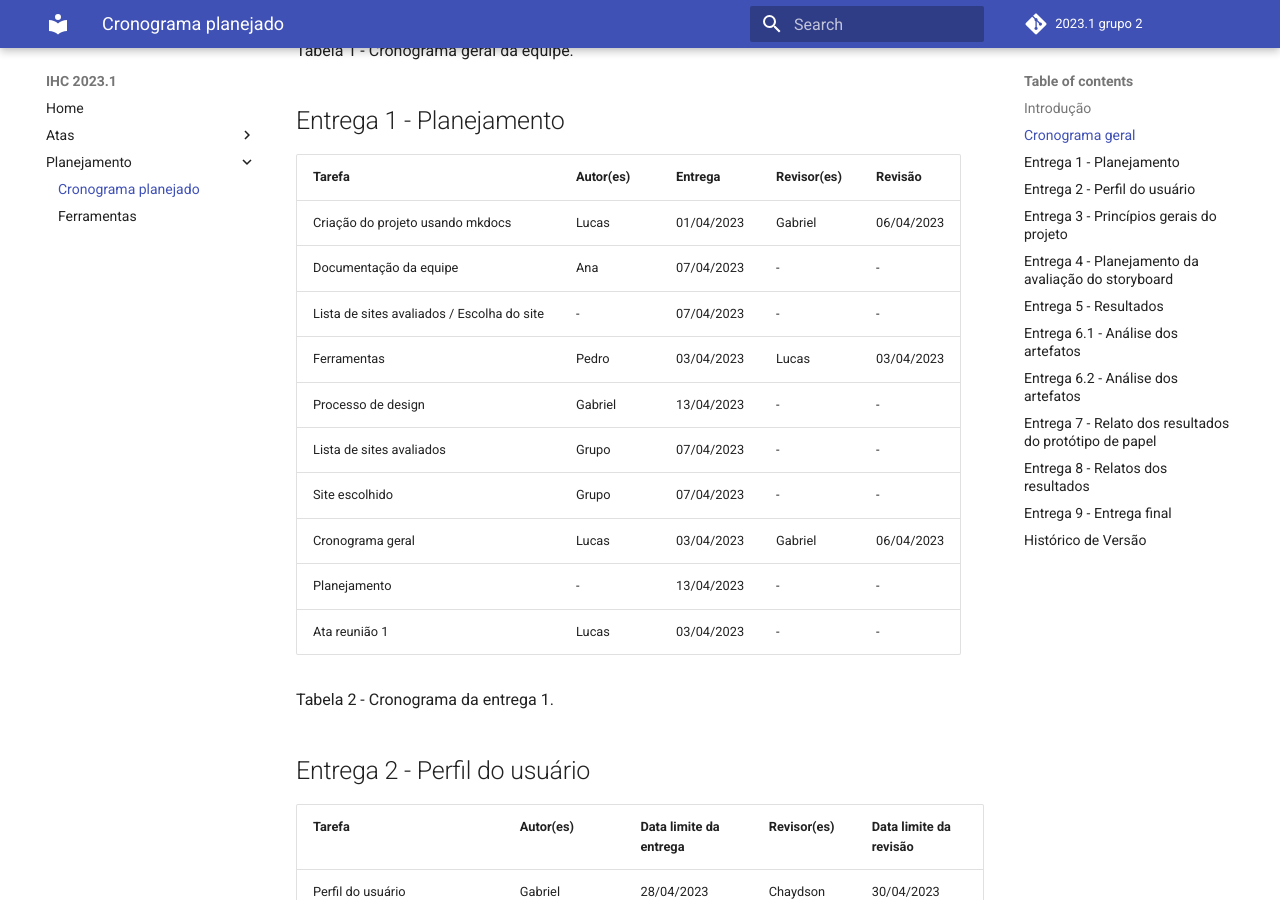
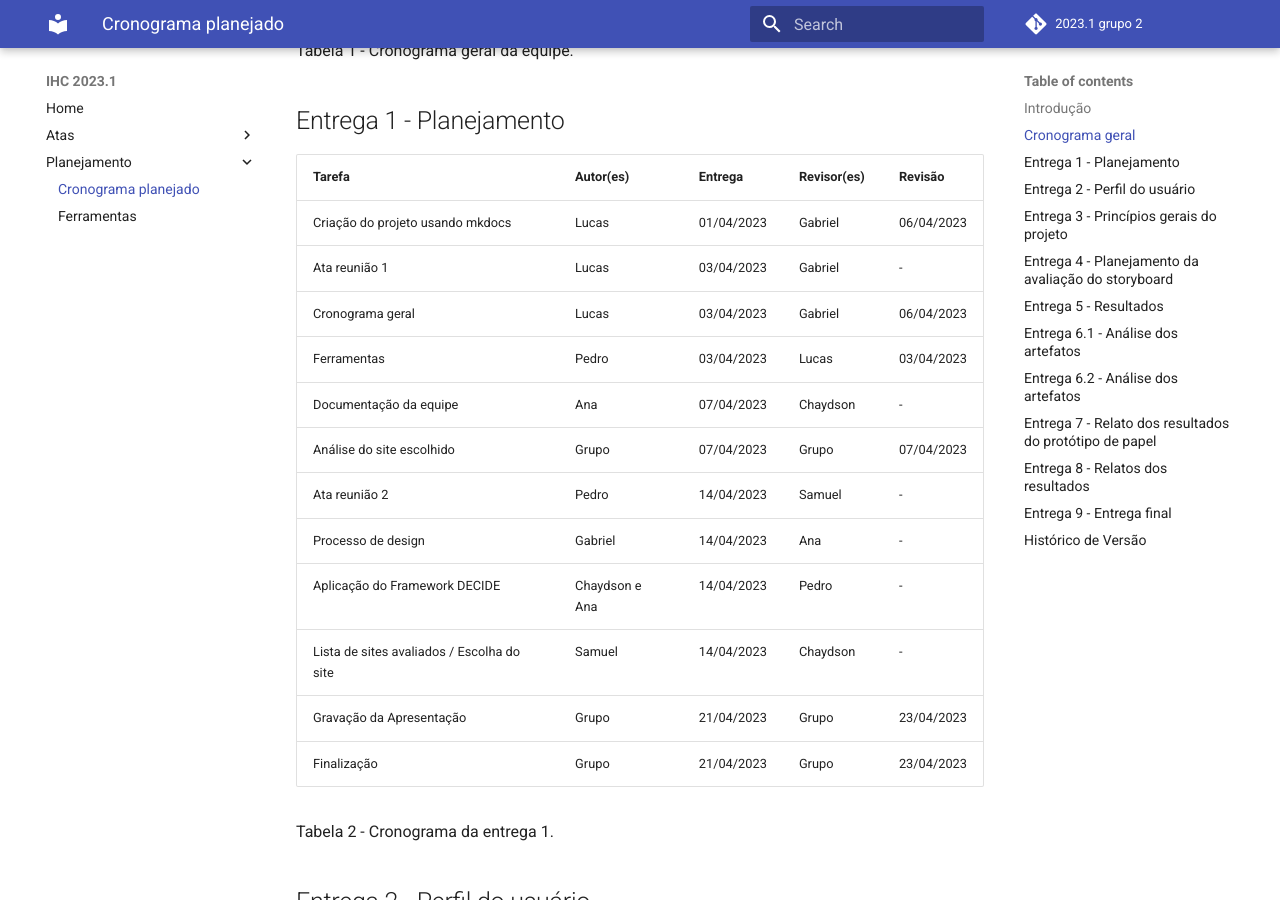
Before and after one commit to Interacao-Humano-Computador/2023.1-Wikipedia, an MkDocs documentation site: the page built from docs/planejamento/cronogramaPlanejado.md, in a window 1280 px wide and 900 px high, scrolled down 1739 px. Built offline with MkDocs 1.6.1 and Material for MkDocs 9.7.7, drawn with Linux system fonts in a browser that asks for light colours; comment, search, counter and statistics services are not loaded.

Commit message:
Melhorias do cronograma da reunião 07/04/23

```diff
--- a/docs/planejamento/cronogramaPlanejado.md
+++ b/docs/planejamento/cronogramaPlanejado.md
@@ -31,18 +31,20 @@ Tabela 1 - Cronograma geral da equipe.
 
 ## Entrega 1 - Planejamento
 
-| Tarefa                                     | Autor(es) | Entrega    | Revisor(es) | Revisão   |
-| ------------------------------------------ | --------- | ---------- | ----------- | ---------- |
-| Criação do projeto usando mkdocs         | Lucas     | 01/04/2023 | Gabriel     | 06/04/2023 |
-| Documentação da equipe                   | Ana       | 07/04/2023 | -           | -          |
-| Lista de sites avaliados / Escolha do site | -         | 07/04/2023 | -           | -          |
-| Ferramentas                                | Pedro     | 03/04/2023 | Lucas       | 03/04/2023 |
-| Processo de design                         | Gabriel   | 13/04/2023 | -           | -          |
-| Lista de sites avaliados                   | Grupo     | 07/04/2023 | -           | -          |
-| Site escolhido                             | Grupo     | 07/04/2023 | -           | -          |
-| Cronograma geral                           | Lucas     | 03/04/2023 | Gabriel     | 06/04/2023 |
-| Planejamento                               | -         | 13/04/2023 | -           | -          |
-| Ata reunião 1                             | Lucas     | 03/04/2023 | -           | -          |
+| Tarefa                                     | Autor(es)      | Entrega    | Revisor(es) | Revisão   |
+| ------------------------------------------ | -------------- | ---------- | ----------- | ---------- |
+| Criação do projeto usando mkdocs         | Lucas          | 01/04/2023 | Gabriel     | 06/04/2023 |
+| Ata reunião 1                             | Lucas          | 03/04/2023 | Gabriel     | -          |
+| Cronograma geral                           | Lucas          | 03/04/2023 | Gabriel     | 06/04/2023 |
+| Ferramentas                                | Pedro          | 03/04/2023 | Lucas       | 03/04/2023 |
+| Documentação da equipe                   | Ana            | 07/04/2023 | Chaydson    | -          |
+| Análise do site escolhido                 | Grupo          | 07/04/2023 | Grupo       | 07/04/2023 |
+| Ata reunião 2                             | Pedro          | 14/04/2023 | Samuel      | -          |
+| Processo de design                         | Gabriel        | 14/04/2023 | Ana         | -          |
+| Aplicação do Framework DECIDE          | Chaydson e Ana | 14/04/2023 | Pedro       | -          |
+| Lista de sites avaliados / Escolha do site | Samuel         | 14/04/2023 | Chaydson    | -          |
+| Gravação da Apresentação               | Grupo          | 21/04/2023 | Grupo       | 23/04/2023 |
+| Finalização                              | Grupo          | 21/04/2023 | Grupo       | 23/04/2023 |
 
 Tabela 2 - Cronograma da entrega 1.
 
```
